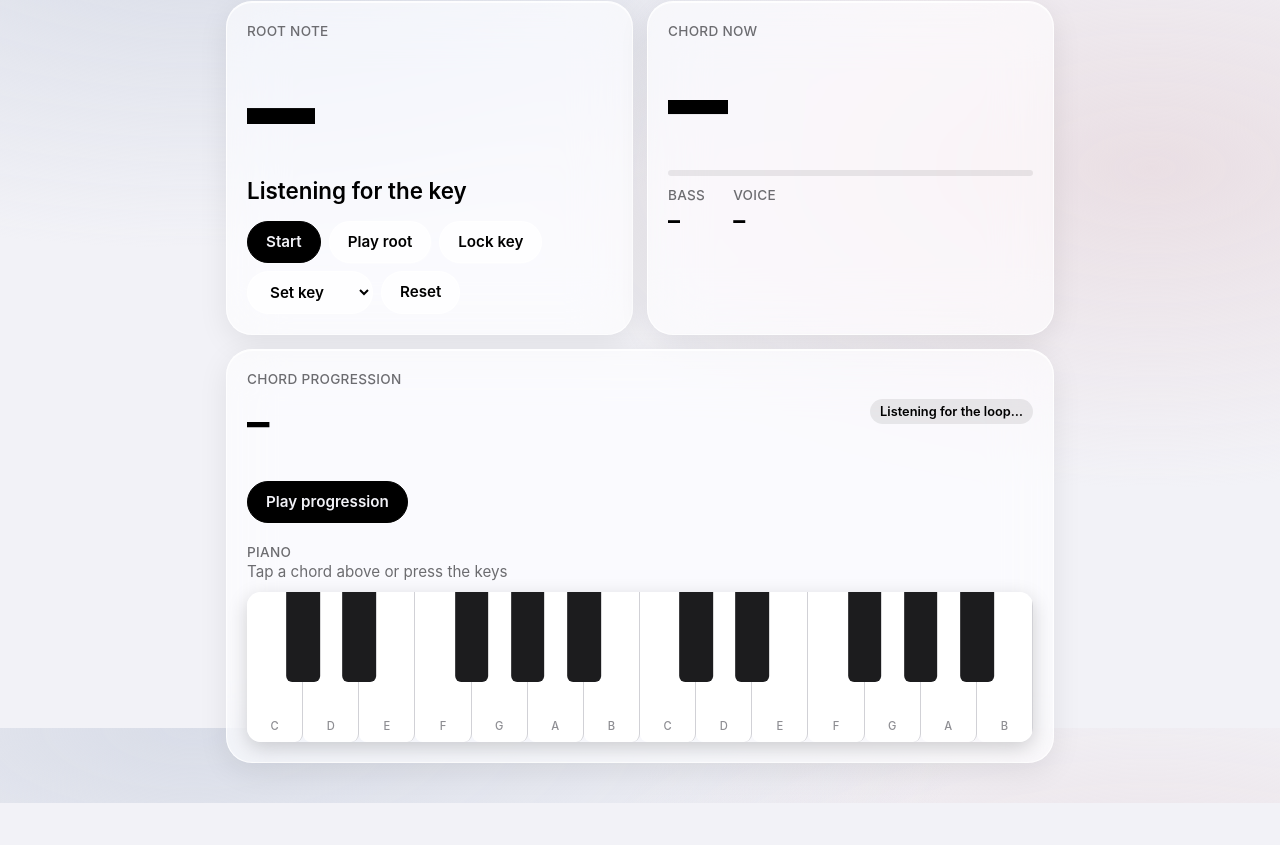
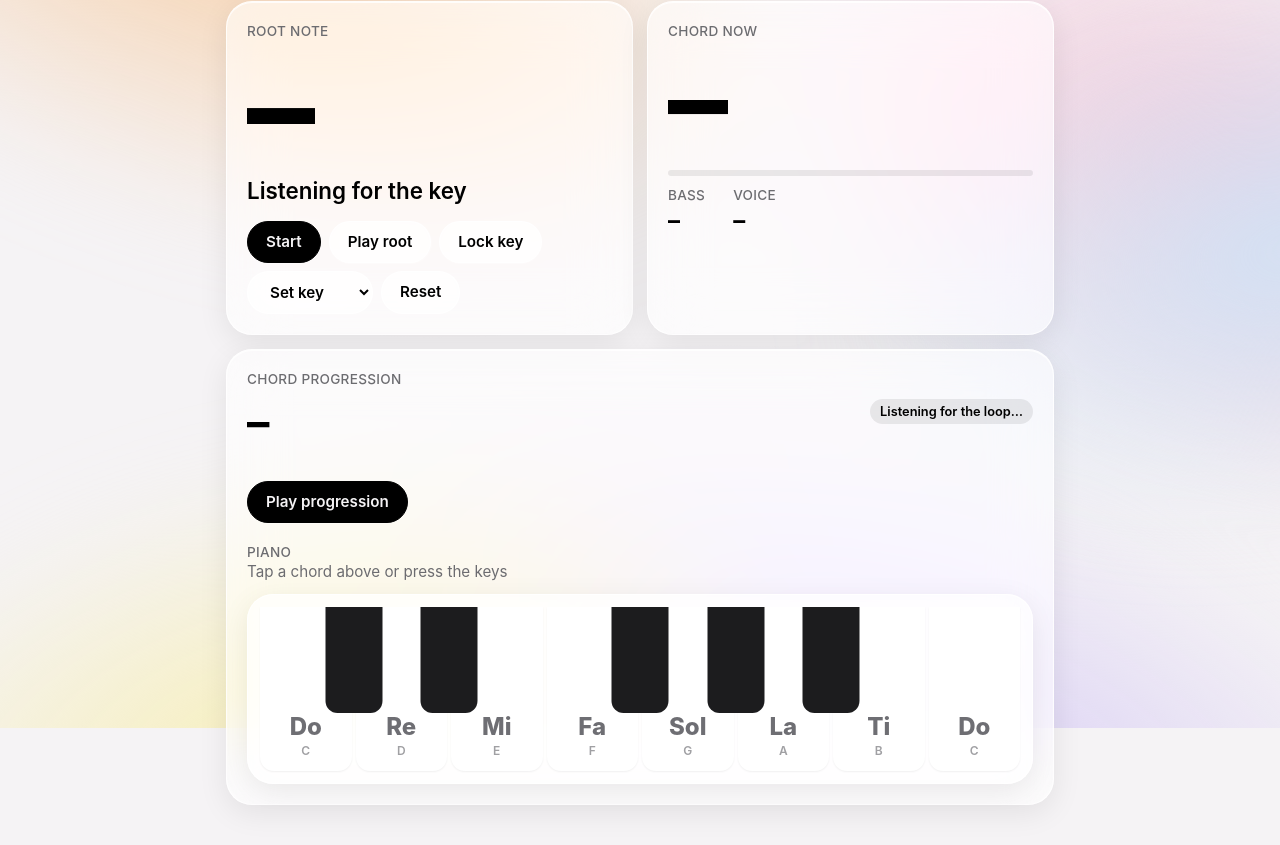
Before and after one commit to onamemba/right-key, a plain HTML site: page index.html in a window 1280 px wide. Shown: the part 72-917 px from the top of the page. Before the commit the page ends 875 px from the top, so only its background shows below. Drawn offline with Linux system fonts and the light colour scheme.

Commit message:
Add files via upload

```diff
--- a/index.html
+++ b/index.html
@@ -4,12 +4,12 @@
 <meta name="mobile-web-app-capable" content="yes"><meta name="apple-mobile-web-app-capable" content="yes">
 <title>Right Key</title>
 <style>
-:root{--bg:#f2f2f7;--ink:#000;--mut:#6c6c70;--g:rgba(255,255,255,.62);--gb:rgba(255,255,255,.8);--ln:rgba(0,0,0,.08);--b1:#d9dde8;--b2:#eadfe4;box-sizing:border-box;padding-top:env(safe-area-inset-top,0px);padding-bottom:env(safe-area-inset-bottom,0px)}
-@media (prefers-color-scheme:dark){:root:not([data-theme="light"]){--bg:#000;--ink:#fff;--mut:#98989f;--g:rgba(44,44,46,.55);--gb:rgba(255,255,255,.14);--ln:rgba(255,255,255,.1);--b1:#2a2a30;--b2:#1c1c22}}
-:root[data-theme="dark"]{--bg:#000;--ink:#fff;--mut:#98989f;--g:rgba(44,44,46,.55);--gb:rgba(255,255,255,.14);--ln:rgba(255,255,255,.1);--b1:#2a2a30;--b2:#1c1c22}
+:root{--bg:#f2f2f7;--ink:#000;--mut:#6c6c70;--g:rgba(255,255,255,.62);--gb:rgba(255,255,255,.8);--ln:rgba(0,0,0,.08);--bg:#f5f3f5;--c1:#f6cfa8;--c2:#f4c3d6;--c3:#d8cdf5;--c4:#f7efb8;--c5:#cfe3f6;box-sizing:border-box;padding-top:env(safe-area-inset-top,0px);padding-bottom:env(safe-area-inset-bottom,0px)}
+@media (prefers-color-scheme:dark){:root:not([data-theme="light"]){--bg:#000;--ink:#fff;--mut:#98989f;--g:rgba(44,44,46,.55);--gb:rgba(255,255,255,.14);--ln:rgba(255,255,255,.1);--c1:#5a3b2a;--c2:#5a2b44;--c3:#34285c;--c4:#4f4a22;--c5:#1f3a55}}
+:root[data-theme="dark"]{--bg:#000;--ink:#fff;--mut:#98989f;--g:rgba(44,44,46,.55);--gb:rgba(255,255,255,.14);--ln:rgba(255,255,255,.1);--c1:#5a3b2a;--c2:#5a2b44;--c3:#34285c;--c4:#4f4a22;--c5:#1f3a55}
 *{box-sizing:inherit;-webkit-tap-highlight-color:transparent}
-body{margin:0;min-height:100vh;color:var(--ink);font:17px/1.35 -apple-system,BlinkMacSystemFont,"SF Pro Display","Helvetica Neue",Arial,sans-serif;background:radial-gradient(60% 40% at 15% 0%,var(--b1),transparent),radial-gradient(50% 40% at 90% 30%,var(--b2),transparent),var(--bg);background-attachment:fixed}
-main{max-width:860px;margin:0 auto;padding:18px 16px 40px;display:grid;gap:14px;grid-template-columns:1fr 1fr}
+body{margin:0;min-height:100vh;color:var(--ink);font:17px/1.35 -apple-system,BlinkMacSystemFont,"SF Pro Display","Helvetica Neue",Arial,sans-serif;background:var(--bg)}
+main{position:relative;z-index:1;max-width:860px;margin:0 auto;padding:18px 16px 40px;display:grid;gap:14px;grid-template-columns:1fr 1fr}
 header{grid-column:1/-1;display:flex;justify-content:space-between;align-items:center}
 h1{font-size:1.9rem;letter-spacing:-.02em;margin:0}
 .card{background:var(--g);-webkit-backdrop-filter:blur(28px) saturate(180%);backdrop-filter:blur(28px) saturate(180%);border:1px solid var(--gb);border-radius:26px;padding:20px;box-shadow:0 8px 30px rgba(0,0,0,.08),inset 0 1px 0 var(--gb);transition:transform .25s,box-shadow .25s}
@@ -35,14 +35,24 @@ button.go,button.on{background:var(--ink);color:var(--bg);border-color:var(--ink
 .two{display:flex;gap:28px;margin-top:10px}.two b{font-size:1.5rem}
 @media(max-width:640px){main{grid-template-columns:1fr}}
 .chip{font:inherit;color:var(--ink);cursor:pointer}
-.piano{position:relative;display:flex;height:150px;margin-top:10px;border-radius:14px;overflow:hidden;box-shadow:0 6px 20px rgba(0,0,0,.18);touch-action:manipulation}
-.wk,.bk{-webkit-backdrop-filter:none;backdrop-filter:none;border:0;padding:0;cursor:pointer;transition:background .1s}
-.wk{flex:1;background:#fff;border-right:1px solid #d1d1d6;border-radius:0 0 8px 8px;color:#8e8e93;font-size:.7rem;font-weight:500;display:flex;align-items:flex-end;justify-content:center;padding-bottom:8px}
-.wk:hover,.wk:active{background:#f2f2f7;transform:none}.wk.on{background:#0a84ff;color:#fff}.wk.hit{background:#d1d1d6}
-.bk{position:absolute;top:0;height:60%;width:calc(100%/14*.6);transform:translateX(-50%);background:#1c1c1e;border-radius:0 0 6px 6px;z-index:2}
-.bk:hover,.bk:active{background:#3a3a3c;transform:translateX(-50%)}.bk.on{background:#0a84ff}.bk.hit{background:#48484a}
-</style></head><body><main>
-<header><h1>Right Key</h1><span><a href="ear.html" style="color:var(--mut);text-decoration:none;font-weight:600;font-size:.95rem;margin-right:14px">🎧 Play by Ear</a><span class="badge" id="msg">Hold the phone near the band</span></span></header>
+.atmos{position:fixed;inset:0;z-index:0;overflow:hidden;pointer-events:none}
+.atmos i{position:absolute;inset:-35%;filter:blur(48px);will-change:transform}
+.atmos i:nth-child(1){background:radial-gradient(40% 35% at 25% 30%,var(--c1),transparent 70%),radial-gradient(35% 30% at 75% 25%,var(--c2),transparent 70%),radial-gradient(40% 35% at 70% 75%,var(--c3),transparent 70%);animation:spin 90s linear infinite}
+.atmos i:nth-child(2){background:radial-gradient(35% 30% at 30% 75%,var(--c4),transparent 70%),radial-gradient(30% 28% at 80% 55%,var(--c5),transparent 70%);animation:spin 140s linear infinite reverse}
+@keyframes spin{to{transform:rotate(360deg)}}
+@media (prefers-reduced-motion:reduce){.atmos i{animation:none}}
+.piano{position:relative;display:flex;gap:4px;height:190px;margin-top:12px;padding:12px;border-radius:26px;background:var(--g);-webkit-backdrop-filter:blur(24px) saturate(180%);backdrop-filter:blur(24px) saturate(180%);border:1px solid var(--gb);box-shadow:0 8px 30px rgba(0,0,0,.08);touch-action:manipulation}
+.wk,.bk{-webkit-backdrop-filter:none;backdrop-filter:none;border:0;cursor:pointer;font:inherit;transition:background .15s,transform .1s}
+.wk{flex:1;min-width:0;background:#fff;color:#6e6e73;border-radius:0 0 14px 14px;padding:0 0 12px;box-shadow:0 1px 2px rgba(0,0,0,.06);display:flex;flex-direction:column;align-items:center;justify-content:flex-end;font-size:clamp(.8rem,3.6vw,1.5rem);font-weight:800}
+.wk small{font-size:.5em;font-weight:600;opacity:.65}
+.wk:hover{background:#f7f7fa;transform:none}.wk:active{transform:scale(.98)}
+.bk{position:absolute;top:12px;height:106px;width:calc((100% - 24px)/8*.6);transform:translateX(-50%);background:#1c1c1e;border-radius:0 0 12px 12px;z-index:2;padding:0}
+.bk:hover,.bk:active{background:#3a3a3c;transform:translateX(-50%)}
+.wk.hit{background:#e5e5ea}.bk.hit{background:#48484a}
+.wk.tone{background:#f7e0a9}.wk.root{background:#93d89b}.bk.tone{background:#c79b3f}.bk.root{background:#4fae62}
+</style></head><body><div class="atmos"><i></i><i></i></div>
+<main>
+<header><h1>Right Key</h1><span class="badge" id="msg">Hold the phone near the band</span></header>
 <section class="card"><div class="mut">Root note</div><div class="root" id="root">–</div><div class="q" id="qual">Listening for the key</div><div class="sub" id="kc"></div>
 <div class="btns"><button id="st" class="go">Start</button><button id="pr">Play root</button><button id="lk">Lock key</button><select id="sk" aria-label="Set key"><option value="">Set key</option></select><button id="rs">Reset</button></div></section>
 <section class="card"><div class="mut">Chord now</div><div class="num" id="num">–</div><div class="q" id="nm"></div><div class="bar"><i id="cf"></i></div>
@@ -54,10 +64,7 @@ button.go,button.on{background:var(--ink);color:var(--bg);border-color:var(--ink
 const $=s=>document.querySelector(s);
 const NN=['C','C#','D','Eb','E','F','F#','G','Ab','A','Bb','B'],LAB=['1','♭2','2','♭3','3','4','♯4','5','♭6','6','♭7','7'];
 const MAJ=[6.35,2.23,3.48,2.33,4.38,4.09,2.52,5.19,2.39,3.66,2.29,2.88],MIN=[6.33,2.68,3.52,5.38,2.6,3.53,2.54,4.75,3.98,2.69,3.34,3.17];
-// Chord templates: reward chord tones, penalize the "wrong third" (-.35) and other
-// non-chord tones (-.1). This is what separates major from minor on a real piano,
-// where the root's own harmonics leak energy onto the major third.
-const TY=[{n:'',s:[0,4,7],w:{0:1,4:1,7:.9,3:-.35},o:-.1},{n:'m',s:[0,3,7],w:{0:1,3:1,7:.9,4:-.35},o:-.1}].map(t=>{const v=Array(12).fill(t.o);for(const k in t.w)v[k]=t.w[k];const m=Math.hypot(...v);t.v=v.map(x=>x/m);return t});
+const TY=[{n:'',s:[0,4,7]},{n:'m',s:[0,3,7]}].map(t=>{const v=Array(12).fill(0);t.s.forEach((i,j)=>v[i]=j?.9:1.2);const m=Math.hypot(...v);t.v=v.map(x=>x/m);return t});
 const DIA={0:['','7'],2:['m'],4:['m'],5:['','7'],7:['','7'],9:['m']}; // chords that fit a major key, offset from tonic
 let paused=false,playing=null,outG=null,seqA=[],lps=null,mute=0,ctx,an,fb,tb,sus,stream,wl,run=false,L=Array(12).fill(0),loud=0,key=null,locked=false,cur=null,cand='',stab=0,prog=[];
 const base=()=>key?(key.m?(key.k+3)%12:key.k):null;
@@ -78,7 +85,7 @@ function findKey(){const tw=src().reduce((a,p)=>a+1+Math.min(p.n||0,300)/60,0)||
  mSc=mSc*.8+.2*(.4*mw/tw+1.2*(bh[(t.R+9)%12]-bh[t.R])/bsum);minorF=minorF?mSc>.25:mSc>.55;const minor=minorF;
  return{k:minor?(t.R+9)%12:t.R,m:minor?1:0,gap:t.s-sc[1].s,early:!lps&&(src().length<3||loud<240)}}
 function setKey(){key=findKey();showKey(key.k,key.m);$('#kc').textContent=(key.early?'Early guess · ':key.gap>.1?'Confident · ':'Still learning · ')+(key.m?'1 = '+NN[base()]:'tap Set key if wrong')}
-function score(c,r,t,bass){let d=0;for(let i=0;i<12;i++)d+=c[(i+r)%12]*t.v[i];d/=Math.hypot(...c)||1;if(r===bass)d+=.03;const b=base();if(b!==null){const ok=(DIA[(r-b+12)%12]||[]).includes(t.n);d+=ok?.05:-.03}return d}
+function score(c,r,t,bass){let d=0;for(let i=0;i<12;i++)d+=c[(i+r)%12]*t.v[i];d/=Math.hypot(...c)||1;if(r===bass)d+=.07;const b=base();if(b!==null){const ok=(DIA[(r-b+12)%12]||[]).includes(t.n);d+=ok?.05:-.03}return d}
 function acf(buf,sr){const n=2048;let e=0;for(let i=0;i<n;i++)e+=buf[i]*buf[i];if(Math.sqrt(e/n)<.01)return -1;const lo=Math.floor(sr/1000),hi=Math.floor(sr/70),r=new Float32Array(hi+2);let mx=0;for(let l=lo;l<=hi;l++){let s=0;for(let i=0;i<n;i++)s+=buf[i]*buf[i+l];r[l]=s/e;if(r[l]>mx)mx=r[l]}if(mx<.5)return -1;for(let l=lo+1;l<hi;l++)if(r[l]>.9*mx&&r[l]>=r[l-1]&&r[l]>=r[l+1])return sr/l;return -1}
 
 $('#st').onclick=async()=>{if(run){run=false;stream.getTracks().forEach(t=>t.stop());wl&&wl.release();$('#st').textContent='Start';return}
@@ -98,7 +105,7 @@ function loop(){if(!run)return;requestAnimationFrame(loop);if(performance.now()<
  const c=Array(12).fill(0),bc=Array(12).fill(0);let pk=-200,tot=0,bt=0;
  for(let i=lo;i<=hi;i++){const db=fb[i];if(db>pk)pk=db;const m=db<-90?0:Math.sqrt(Math.pow(10,db/20));
   sus[i]=sus[i]*.9+m*.1;const h=Math.min(m,2.5*sus[i]); // keep sustained notes, drop drum hits
-  const mi=69+12*Math.log2(i*hz/440),r=Math.round(mi);if(Math.abs(mi-r)>.35||h<=0)continue;const p=((r%12)+12)%12,wq=Math.sqrt(130.81/(i*hz));c[p]+=h*wq;tot+=h*wq;if(i<=bh){bc[p]+=h*wq;bt+=h*wq}} // 1/sqrt(f): fundamentals outvote piano harmonics
+  const mi=69+12*Math.log2(i*hz/440),r=Math.round(mi);if(Math.abs(mi-r)>.35||h<=0)continue;const p=((r%12)+12)%12;c[p]+=h;tot+=h;if(i<=bh){bc[p]+=h;bt+=h}}
  if(pk<-65||tot<=0){stab=0;cand='';return}
  for(let k=0;k<12;k++){c[k]/=tot;L[k]=L[k]*.995+c[k]}loud++;if(cur)cur.n=(cur.n||0)+1;for(let k=0;k<12;k++)bh[k]*=.999;
  let bass=-1;if(bt>0){const mx=Math.max(...bc);if(mx/bt>.35)bass=bc.indexOf(mx)}if(bass>=0)bh[bass]+=1;$('#bs').textContent=bass>=0?NN[bass]:'–';
@@ -122,9 +129,9 @@ const mf=m=>440*2**((m-69)/12);
 function tone(f,t0,d,v){const o=ctx.createOscillator(),g=ctx.createGain();o.type='triangle';o.frequency.value=f;g.gain.setValueAtTime(0,t0);g.gain.linearRampToValueAtTime(v,t0+.03);g.gain.exponentialRampToValueAtTime(.001,t0+d);o.connect(g);g.connect(outG||ctx.destination);o.start(t0);o.stop(t0+d+.05)}
 async function ready(){ctx=ctx||new (window.AudioContext||window.webkitAudioContext)();await ctx.resume();return ctx.currentTime+.05}
 $('#pr').onclick=async()=>{if(!key)return;const t=await ready();tone(mf(48+key.k),t,1.8,.25);tone(mf(36+key.k),t,1.8,.25);mute=performance.now()+2300};
-const WH=[0,2,4,5,7,9,11],NIV=c=>TY.find(x=>x.n==c.t).s.map(i=>48+c.r+i);
-function buildPiano(){let w='',b='',wi=0;for(let m=48;m<72;m++){const pc=m%12;if(WH.includes(pc)){w+=`<button class="wk" data-m="${m}" aria-label="${NN[pc]}">${NN[pc]}</button>`;wi++}else b+=`<button class="bk" data-m="${m}" aria-label="${NN[pc]}" style="left:calc(${wi}*100%/14)"></button>`}$('#pi').innerHTML=w+b}
-function showChord(c,tag){document.querySelectorAll('#pi button').forEach(b=>b.classList.remove('on'));if(!c){$('#pn').textContent='Tap a chord above or press the keys';return}const ms=NIV(c);ms.forEach(m=>{const b=document.querySelector(`#pi [data-m="${m}"]`);if(b)b.classList.add('on')});$('#pn').textContent=(tag||'')+NN[c.r]+c.t+'  ·  '+ms.map(m=>NN[m%12]).join(' · ')}
+const NIV=c=>TY.find(x=>x.n==c.t).s.map(i=>48+c.r+i),WS=[0,2,4,5,7,9,11,12],SOL=['Do','Re','Mi','Fa','Sol','La','Ti','Do'],BS=[[1,1],[3,2],[6,4],[8,5],[10,6]];
+function buildPiano(){$('#pi').innerHTML=WS.map((m,i)=>`<button class="wk" data-pc="${m%12}" data-m="${60+m}" aria-label="${NN[m%12]}">${SOL[i]}<small>${NN[m%12]}</small></button>`).join('')+BS.map(([m,wi])=>`<button class="bk" data-pc="${m}" data-m="${60+m}" aria-label="${NN[m]}" style="left:calc(10px + ${wi}*(100% - 20px)/8)"></button>`).join('')}
+function showChord(c,tag){document.querySelectorAll('#pi button').forEach(b=>b.classList.remove('root','tone'));if(!c){$('#pn').textContent='Tap a chord above or press the keys';return}const ms=NIV(c);ms.forEach((m,i)=>document.querySelectorAll(`#pi [data-pc="${m%12}"]`).forEach(b=>b.classList.add(i?'tone':'root')));$('#pn').textContent=(tag||'')+NN[c.r]+c.t+'  ·  '+ms.map(m=>NN[m%12]).join(' · ')+'   (green = root, yellow = chord notes)'}
 const sound=(c,t0,d)=>{NIV(c).forEach(m=>tone(mf(m),t0,d,.1));tone(mf(36+c.r),t0,d,.22)};
 $('#pg').onclick=async e=>{const b=e.target.closest('.chip');if(!b)return;const c=curList[+b.dataset.i];if(!c)return;const t=await ready();sound(c,t,1.4);showChord(c,'Chord ');hold=performance.now()+2500;mute=performance.now()+1600};
 function durOf(a){const k=a.dur?a.dur.slice():a.map((c,i)=>i<a.length-1&&c.at&&a[i+1].at?a[i+1].at-c.at:null),ok=k.filter(x=>x>0),avg=ok.length?ok.reduce((x,y)=>x+y)/ok.length:1800;return k.map(x=>Math.min(8000,Math.max(300,x>0?x:avg)))}
```
